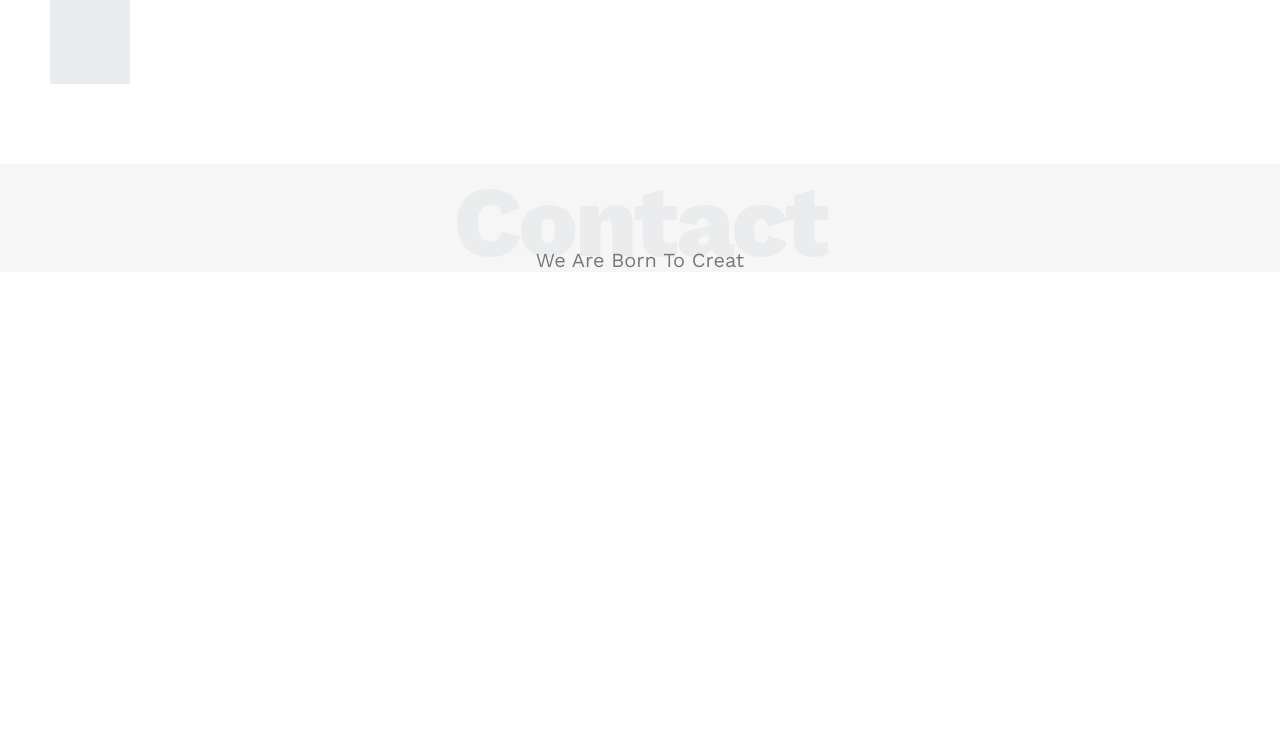
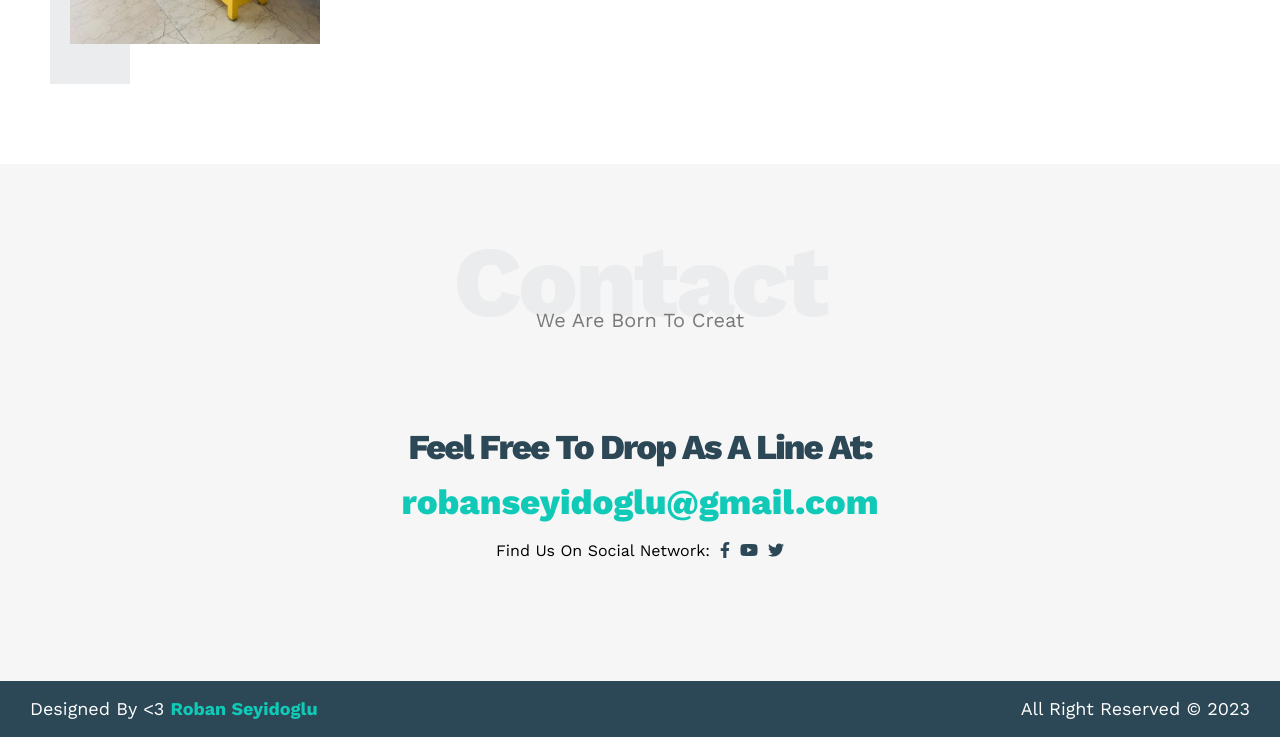
Before and after one commit to RobanSeyidoglu/Leon-Template, a plain HTML site: page index.html in a window 1280 px wide. Shown: the part 3302-4039 px from the top of the page. Before the commit the page ends 3582 px from the top, so only its background shows below. Drawn offline with nearby package versions, Linux system fonts and the light colour scheme; a web font is replaced by a local one.

Commit message:
make contact and footer and end  the ptoject

```diff
--- a/css/leon.css
+++ b/css/leon.css
@@ -461,6 +461,81 @@ body {
 
 /* Start Contact */
 .contact {
+  padding-top: var(--section-padding);
+  padding-bottom: var(--section-padding);
   background-color: var(--section-background);
 }
+.contact .info {
+  padding-top: var(--section-padding);
+  padding-bottom: var(--section-padding);
+  text-align: center;
+}
+.contact .info .label {
+  font-size: 35px;
+  font-weight: 800;
+  color: var(--secondary-color);
+  letter-spacing: -2px;
+  margin-bottom: 15px;
+}
+.contact .info .link {
+  display: block;
+  font-size: 35px;
+  font-weight: 800;
+  color: var(--main-color);
+  text-decoration: none;
+}
+@media (max-width: 767px) {
+  .contact .info .link,
+  .contact .info .label {
+    font-size: 25px;
+  }
+}
+.contact .info .social {
+  display: flex;
+  justify-content: center;
+  margin-top: 20px;
+  gap: 10px;
+  font-size: 16px;
+}
+.contact .info .social i {
+  color: var(--secondary-color);
+  transition: 0.3s;
+  -webkit-transition: 0.3s;
+  -moz-transition: 0.3s;
+  -ms-transition: 0.3s;
+  -o-transition: 0.3s;
+}
+.contact .info i:hover {
+  color: black;
+  padding: 0 5px;
+}
 /* End Contact */
+/* Start Footer */
+.footer {
+  padding: 0 10px;
+  background-color: var(--secondary-color);
+  display: flex;
+  justify-content: space-between;
+}
+.footer p {
+  color: white;
+  font-size: 18px;
+  padding: 0 20px;
+}
+.footer p span {
+  font-weight: bold;
+  color: var(--main-color);
+}
+.footer:hover span {
+  font-weight: 800;
+  text-shadow: 3px 3px black;
+}
+@media (max-width: 767px) {
+  .footer {
+    gap: 30px;
+  }
+  .footer p {
+    font-size: 13px;
+  }
+}
+/* End Footer */
--- a/index.html
+++ b/index.html
@@ -31,7 +31,7 @@
             <span></span>
           </span>
           <ul>
-            <li><a href="#servives"> Services</a></li>
+            <li><a href="#services"> Services</a></li>
             <li><a href="#portfolio"> Portfolio</a></li>
             <li><a href="#about"> About</a></li>
             <li><a href="#contact"> Contact</a></li>
@@ -85,7 +85,7 @@
     <!-- End Features -->
 
     <!-- Start Services -->
-    <div class="services">
+    <div class="services" id="services">
       <div class="container">
         <h2 class="special-heading">Services</h2>
         <p>Don't be busy, be productive</p>
@@ -156,7 +156,7 @@
     <!-- End Services -->
 
     <!-- Start Portfolio -->
-    <div class="portfolio">
+    <div class="portfolio" id="portfolio">
       <div class="container">
         <h2 class="special-heading">Portfolio</h2>
         <p>If You Do It Right, It Will Last Forever.</p>
@@ -196,7 +196,7 @@
     </div>
     <!-- End Portfolio -->
     <!-- Start About -->
-    <div class="about">
+    <div class="about" id="about">
       <div class="container">
         <h2 class="special-heading">About</h2>
         <p>Less Is More Work</p>
@@ -224,13 +224,37 @@
     </div>
     <!-- End About -->
     <!-- Start Contact -->
-    <div class="contact">
+    <div class="contact" id="contact">
       <div class="container">
         <h2 class="special-heading">Contact</h2>
         <p>We Are Born To Creat</p>
+        <div class="info">
+          <p class="label">Feel Free To Drop As A Line At:</p>
+          <a
+            href="mailto:robanseyidoglu@gmail.com?subject=Contact"
+            class="link"
+            target="_blank"
+            >robanseyidoglu@gmail.com</a
+          >
+          <div class="social">
+            Find Us On Social Network:
+            <a href="https://www.facebook.com/ALSAYED1998/" target="_blank">
+              <i class="fab fa-facebook-f"></i
+            ></a>
+            <a href="#youtube"> <i class="fab fa-youtube"></i></a>
+
+            <a href="#Twitter"> <i class="fab fa-twitter"></i></a>
+          </div>
+        </div>
       </div>
     </div>
     <!-- End Contact -->
+    <!-- Start Footer -->
+    <div class="footer">
+      <p>Designed By &lt;3 <span>Roban Seyidoglu</span></p>
+      <p>All Right Reserved &copy; 2023</p>
+    </div>
+    <!-- End Footer -->
     <script src="leon.js"></script>
   </body>
 </html>
```
Also changed, not shown: images/about.jpg (added), images/project-1.jpg (added), images/project-2.jpg (added), 1 other file.
